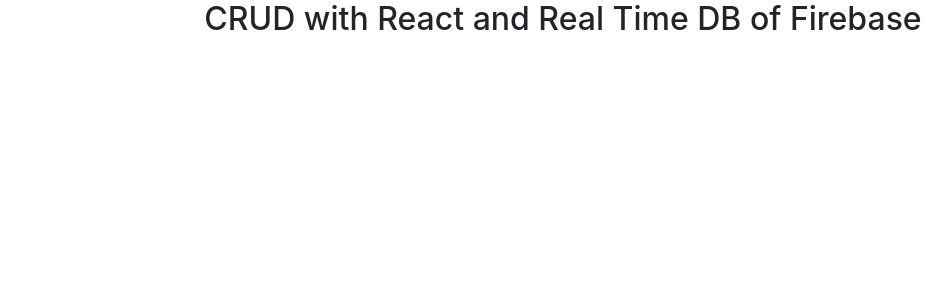
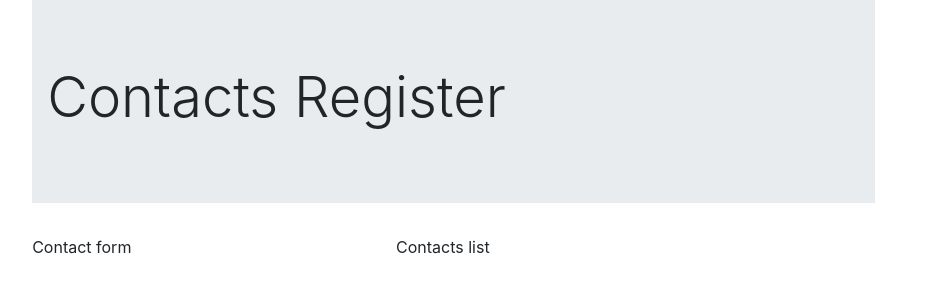
Before and after one commit to Vinoth6194/code_aff_react_fire_rtdb_crud, a React (Create React App) app: page / in a window 1280 px wide. Shown: the top 300 px of the page, without its empty margins (77-1029 px from the left). Built offline with nearby package versions, Linux system fonts and the light colour scheme.

Commit message:
app structure set

```diff
--- a/src/App.js
+++ b/src/App.js
@@ -1,9 +1,12 @@
 import "./App.css";
+import Contacts from "./components/Contacts";
 
 function App() {
   return (
-    <div className="App">
-      <h2>CRUD with React and Real Time DB of Firebase</h2>
+    <div className="row">
+      <div className="col-md-8 offset-md-1">
+        <Contacts />
+      </div>
     </div>
   );
 }
--- /dev/null
+++ b/src/components/ContactForm.jsx
@@ -0,0 +1,7 @@
+import React from "react";
+
+function ContactForm() {
+  return <div>Contact form</div>;
+}
+
+export default ContactForm;
--- /dev/null
+++ b/src/components/Contacts.jsx
@@ -0,0 +1,22 @@
+import React from "react";
+import ContactForm from "./ContactForm";
+
+function Contacts() {
+  return (
+    <>
+      <div class="jumbotron jumbotron-fluid">
+        <div class="container">
+          <h1 class="display-4">Contacts Register</h1>
+        </div>
+      </div>
+      <div className="row">
+        <div className="col-md-5">
+          <ContactForm />
+        </div>
+        <div className="col-md-7">Contacts list </div>
+      </div>
+    </>
+  );
+}
+
+export default Contacts;
```
